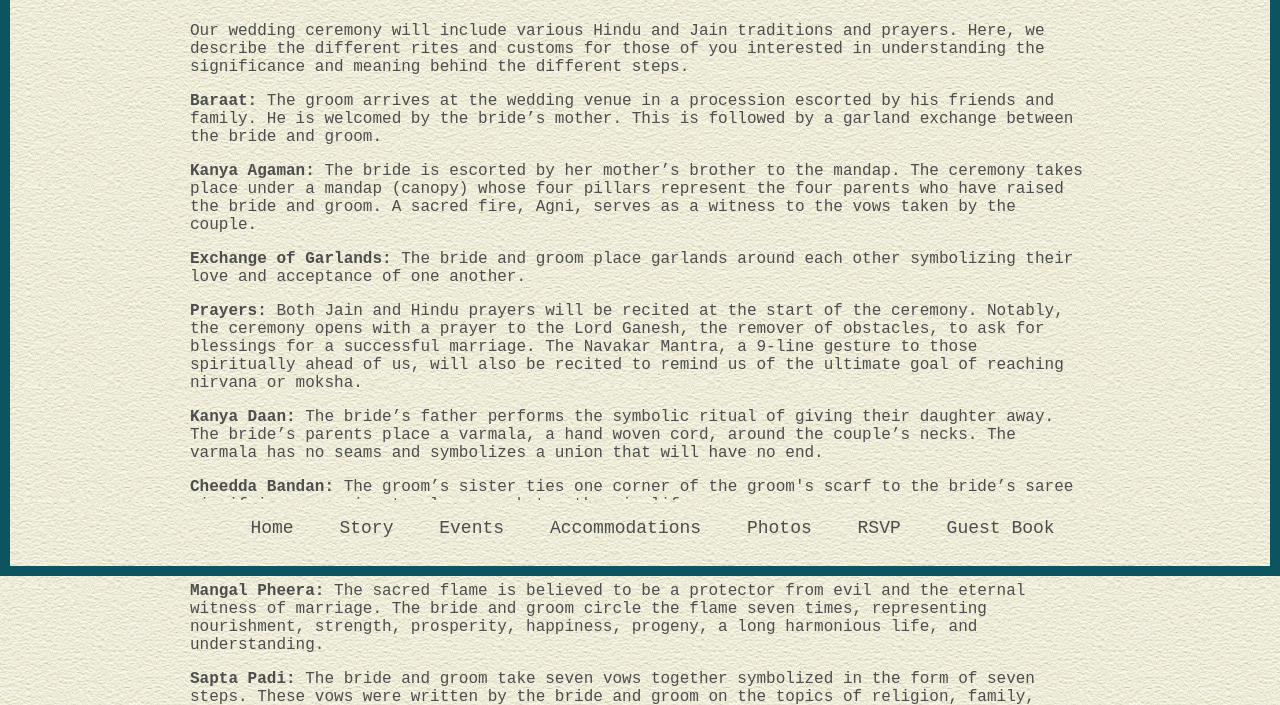
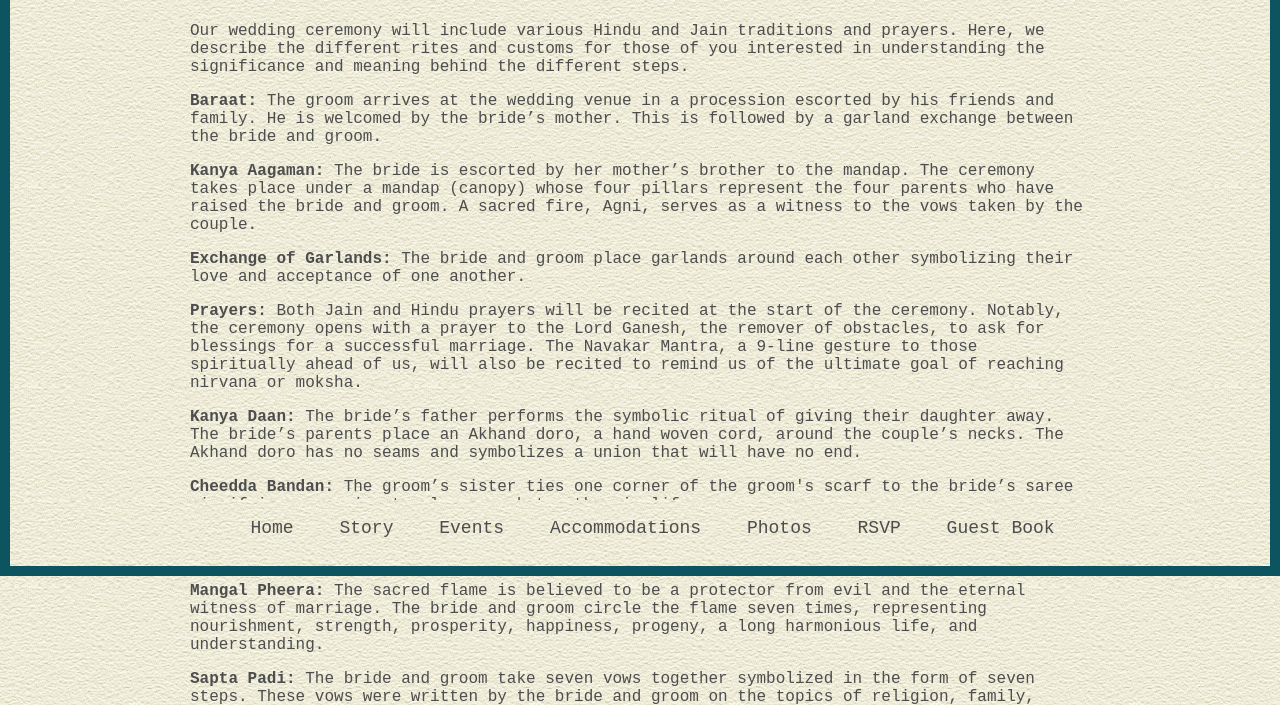
Before and after one commit to arathnam/wedding-website, a Python web app: template templates/ceremonyrites.html in a window 1280 px wide. Shown: the part 224-929 px from the top of the page. Run offline with Jinja, Linux system fonts and the light colour scheme; the template is opened without the code that fills it, so the values that code supplies are empty; some libraries are stand-ins or nearby versions.

Commit message:
ceremony rite changes

```diff
--- a/templates/ceremonyrites.html
+++ b/templates/ceremonyrites.html
@@ -14,10 +14,10 @@
         <div class="gray-color" id="rite-text">
             <p>Our wedding ceremony will include various Hindu and Jain traditions and prayers. Here, we describe the different rites and customs for those of you interested in understanding the significance and meaning behind the different steps.</p>
             <p><b>Baraat:</b> The groom arrives at the wedding venue in a procession escorted by his friends and family. He is welcomed by the bride’s mother. This is followed by a garland exchange between the bride and groom.</p>
-            <p><b>Kanya Agaman:</b> The bride is escorted by her mother’s brother to the mandap. The ceremony takes place under a mandap (canopy) whose four pillars represent the four parents who have raised the bride and groom. A sacred fire, Agni, serves as a witness to the vows taken by the couple.</p>
+            <p><b>Kanya Aagaman:</b> The bride is escorted by her mother’s brother to the mandap. The ceremony takes place under a mandap (canopy) whose four pillars represent the four parents who have raised the bride and groom. A sacred fire, Agni, serves as a witness to the vows taken by the couple.</p>
             <p><b>Exchange of Garlands:</b> The bride and groom place garlands around each other symbolizing their love and acceptance of one another.</p>
             <p><b>Prayers:</b> Both Jain and Hindu prayers will be recited at the start of the ceremony. Notably, the ceremony opens with a prayer to the Lord Ganesh, the remover of obstacles, to ask for blessings for a successful marriage. The Navakar Mantra, a 9-line gesture to those spiritually ahead of us, will also be recited to remind us of the ultimate goal of reaching nirvana or moksha.</p>
-            <p><b>Kanya Daan:</b> The bride’s father performs the symbolic ritual of giving their daughter away. The bride’s parents place a varmala, a hand woven cord, around the couple’s necks. The varmala has no seams and symbolizes a union that will have no end.</p>
+            <p><b>Kanya Daan:</b> The bride’s father performs the symbolic ritual of giving their daughter away. The bride’s parents place an Akhand doro, a hand woven cord, around the couple’s necks. The Akhand doro has no seams and symbolizes a union that will have no end.</p>
             <p><b>Cheedda Bandan:</b> The groom’s sister ties one corner of the groom's scarf to the bride’s saree signifying a promise to always work together in life.</p>
             <p><b>Hasta Milap:</b> The pandit joins the bride and groom’s hands together signifying eternal togetherness.</p>
             <p><b>Mangal Pheera:</b> The sacred flame is believed to be a protector from evil and the eternal witness of marriage. The bride and groom circle the flame seven times, representing nourishment, strength, prosperity, happiness, progeny, a long harmonious life, and understanding.</p>
```
